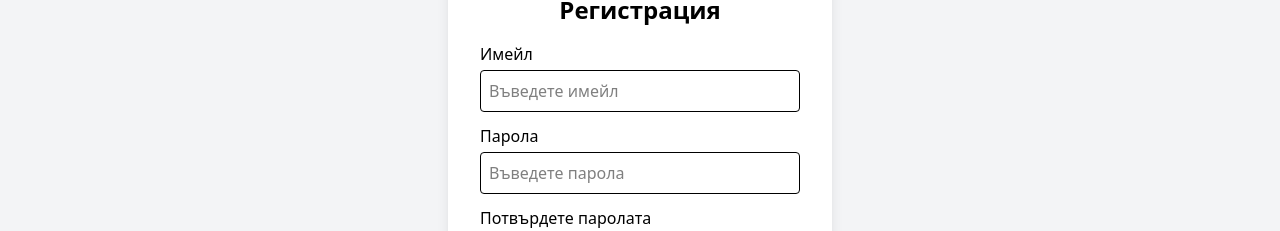
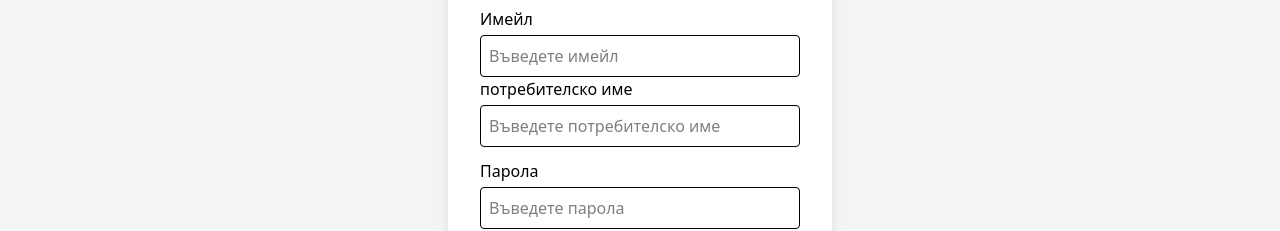
Before and after one commit to Owtlan/React-shop-EXAM, a React (Vite) app in the folder client/: page /register in a window 1280 px wide. Shown: the part 307-538 px from the top of the page. Built offline with nearby package versions, Linux system fonts and the light colour scheme; no server answers.

Commit message:
adding username for user registration

```diff
--- a/client/src/components/user-actions/register/Register.jsx
+++ b/client/src/components/user-actions/register/Register.jsx
@@ -1,5 +1,5 @@
 
-import { useState } from "react"
+import { useEffect, useState } from "react"
 import { auth, db } from '../../../firebase-config'
 import { createUserWithEmailAndPassword } from 'firebase/auth'
 import { useNavigate } from "react-router-dom"
@@ -7,10 +7,14 @@ import { collection, addDoc, setDoc, doc } from "firebase/firestore"
 
 export default function Register() {
     const [email, setEmail] = useState("")
+    const [username, setUsername] = useState("")
     const [password, setPassword] = useState("")
     const [confirmPassword, setConfirmPassword] = useState("")
     const [error, setError] = useState("")
     const navigate = useNavigate()
+
+    console.log("Email:", email);
+    console.log("Username:", username);
 
 
 
@@ -27,15 +31,9 @@ export default function Register() {
             const user = userCredential.user
 
 
-            // await setDoc(collection(db, "users"), {
-            //     uid: user.uid,
-            //     email: user.email,
-            //     createdAt: new Date(),
-            //     isOnline: false,
-            // })
-
             await setDoc(doc(db, "users", user.uid), {
                 email: user.email,
+                username: username,
                 createdAt: new Date(),
                 isOnline: false,
             });
@@ -70,10 +68,25 @@ export default function Register() {
                             />
                         </div>
 
+                        <div>
+                            <label className="block mb-1">потребителско име</label>
+
+                            <input
+                                type="username"
+                                className="w-full p-2 border rounded"
+                                placeholder="Въведете потребителско име"
+                                value={username}
+                                onChange={(e) => setUsername(e.target.value)}
+                                required
+                            />
+                        </div>
+
+
                         <div className="mt-3">
                             <label className="block mb-1">Парола</label>
                             <input
                                 type="password"
+                                autoComplete="new-password"
                                 className="w-full p-2 border rounded"
                                 placeholder="Въведете парола"
                                 value={password}
```
